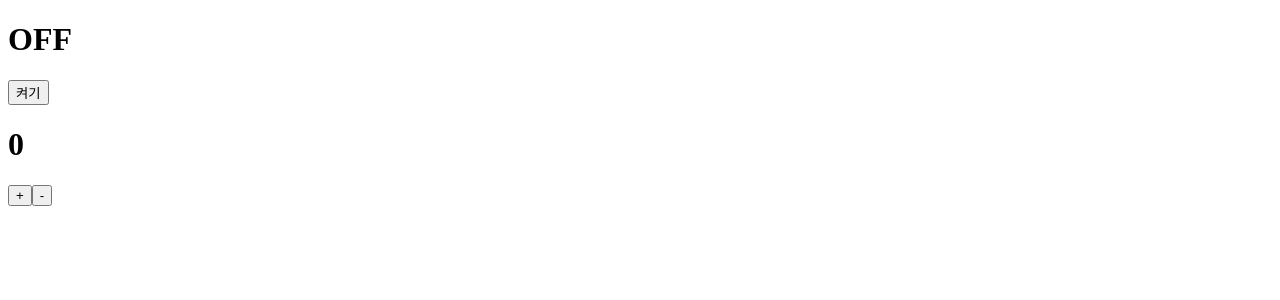
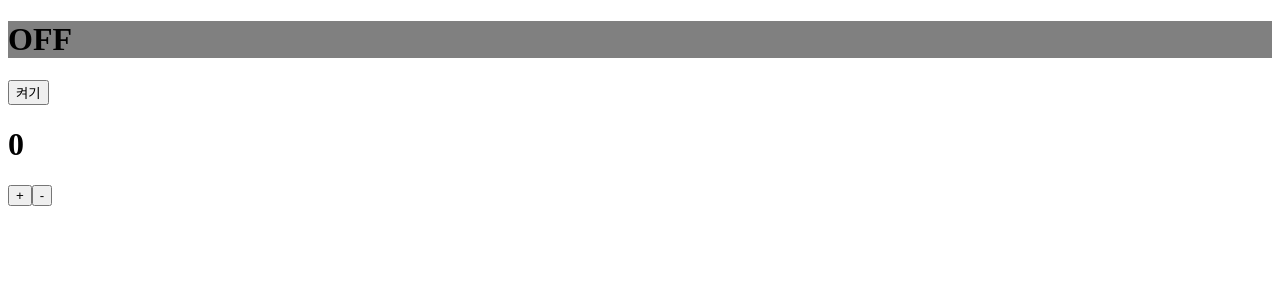
Before and after one commit to hoonjo123/React, a React (Vite) app: page / in a window 1280 px wide. Shown: the top 300 px of the page. Built offline with nearby package versions, Linux system fonts and the light colour scheme.

Commit message:
feat:useState 를 이용해 전구의 값을 바꿔보자

```diff
--- a/src/App.jsx
+++ b/src/App.jsx
@@ -1,5 +1,19 @@
 import './App.css';
 import { useState } from 'react';
+
+const Bulb = ({ light }) => {
+  console.log(light);
+  return (
+    <div>
+      {light === 'ON' ? (
+        <h1 style={{ backgroundColor: 'orange' }}>ON</h1>
+      ) : (
+        <h1 style={{ backgroundColor: 'gray' }}>OFF</h1>
+      )}
+    </div>
+  );
+};
+
 function App() {
   const [count, setCount] = useState(0);
   const [light, setLight] = useState('OFF');
@@ -7,7 +21,7 @@ function App() {
   return (
     <>
       <div>
-        <h1>{light}</h1>
+        <Bulb light={light} />
         <button
           onClick={() => {
             setLight(light === 'ON' ? 'OFF' : 'ON');
```
